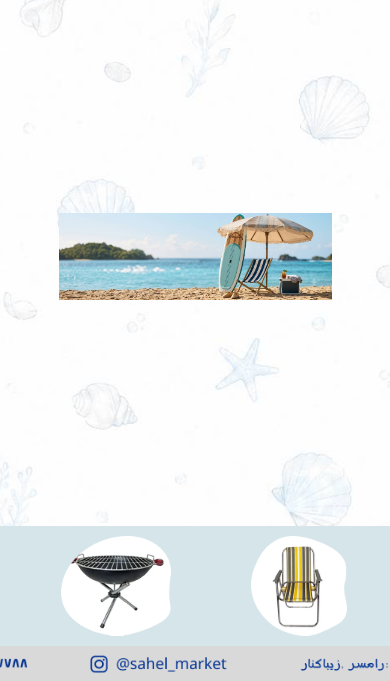
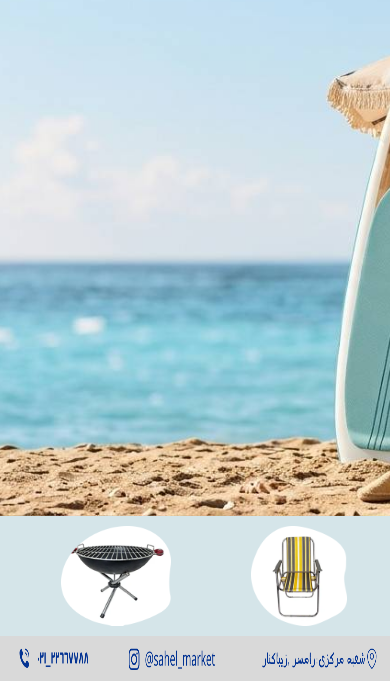
Before and after one commit to LordEvil1/FigmaDesignPresentation, a plain HTML site: page index.html in a window 390 px wide. Shown: the part 163-844 px from the top of the page. Drawn offline with Linux system fonts and the light colour scheme.

Commit message:
fix responsive in main page

```diff
--- a/index.html
+++ b/index.html
@@ -87,9 +87,9 @@ html, body {
 }
 
 .poster-img {
-  max-width: 70%;
-  max-height: 100%;
-  object-fit: contain;
+  width: 100%;
+  height: 100%;
+  object-fit: cover;
   display: block;
 }
 
@@ -135,13 +135,14 @@ html, body {
 .footer {
   width: 100%;
   flex-shrink: 0;
+  z-index: 1;
 }
 
 .footer img {
   width: 100%;
-  height: 35px;
+  height: 45px;
   display: block;
-  object-fit: cover;
+  object-fit: fill;
 }
 </style>
 </head>
```
